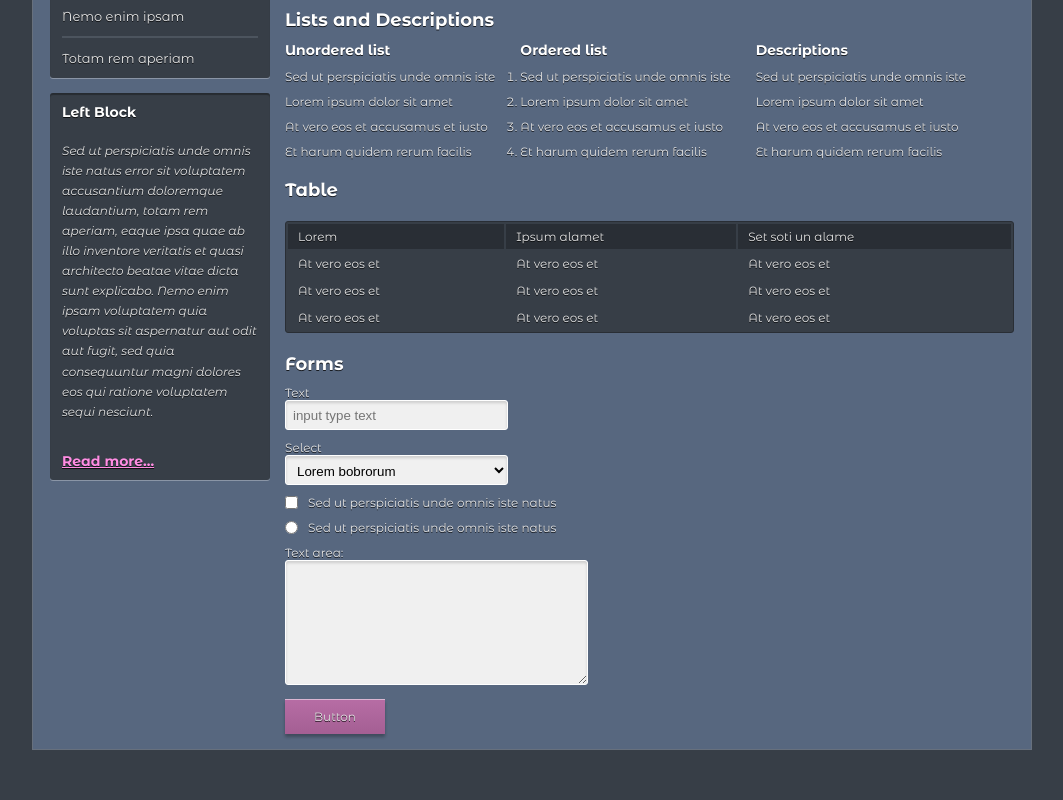
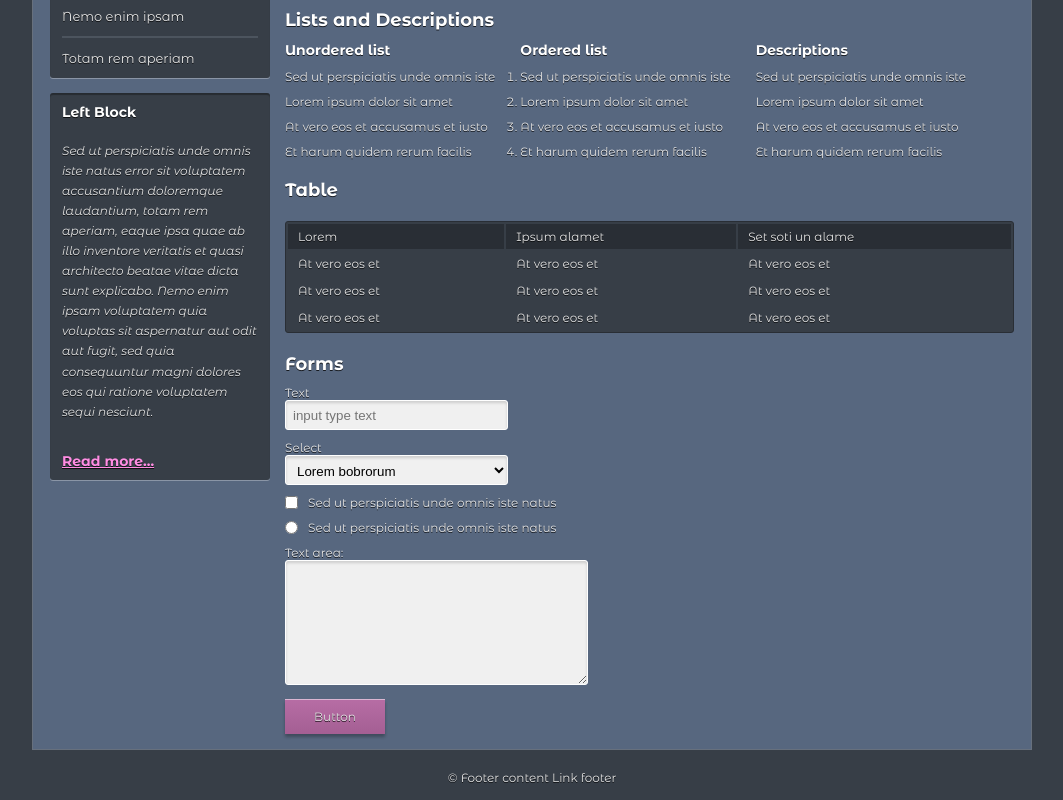
Before and after one commit to EugeneKobeliaksky/bluepink.app, a plain HTML site: page index.html in a window 1280 px wide. Shown: the part 445-1245 px from the top of the page, without its empty margins (108-1171 px from the left). Drawn offline with Linux system fonts and the light colour scheme.

Commit message:
add footer

```diff
--- a/index.html
+++ b/index.html
@@ -152,6 +152,10 @@
             </section>
         </section>
     </main>
-    <footer></footer>
+    <footer>
+        <section class="footer-wrap">
+            <p>© Footer content Link footer</p>
+        </section>
+    </footer>
 </body>
 </html>
--- a/style/style.scss
+++ b/style/style.scss
@@ -294,6 +294,11 @@ body{
         }
     }
     footer{
-
+        .footer-wrap{
+            p{
+                @include font-text-main;
+                text-align: center;
+            }
+        }
     }
 }
```
Also changed, not shown: style/style.css, 1 other file.
